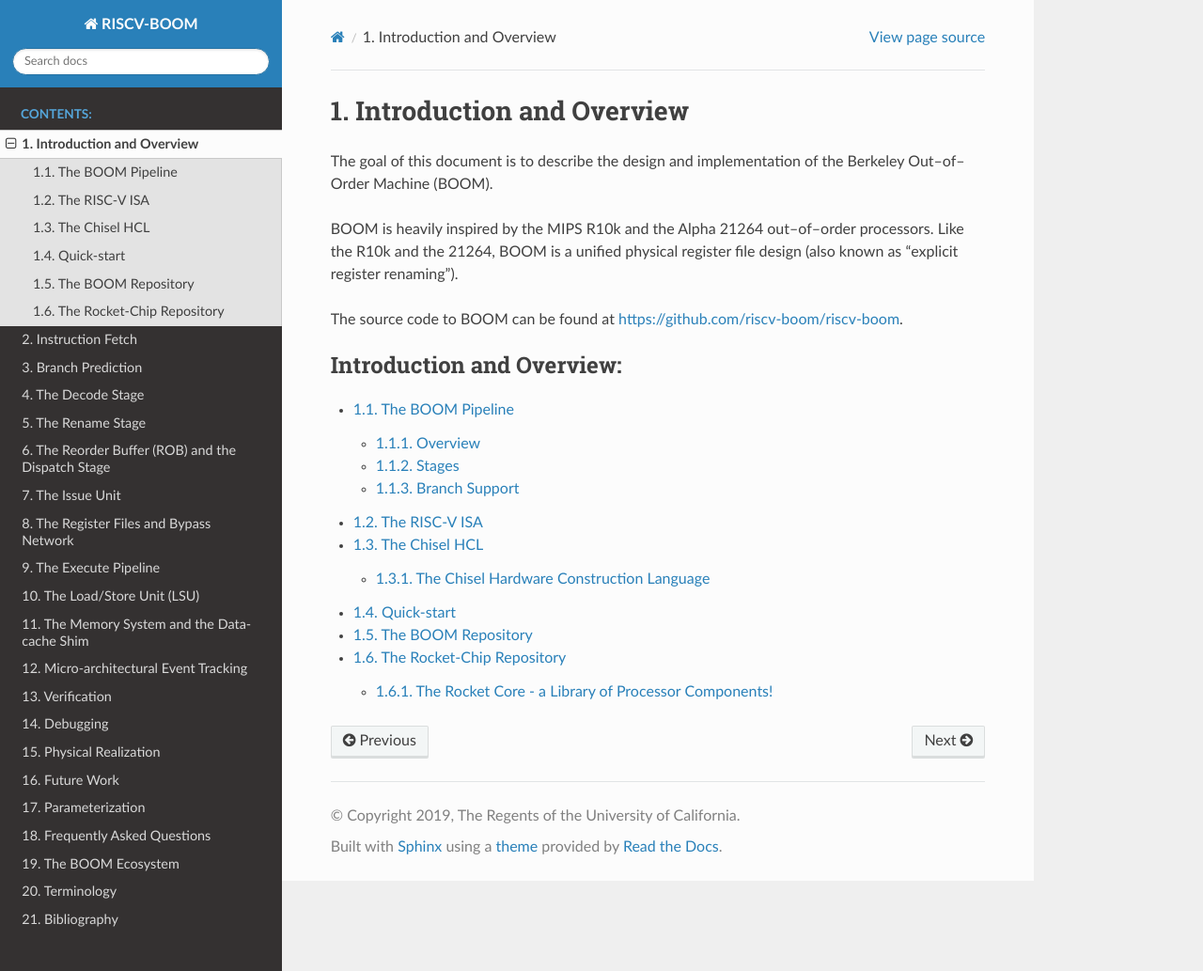
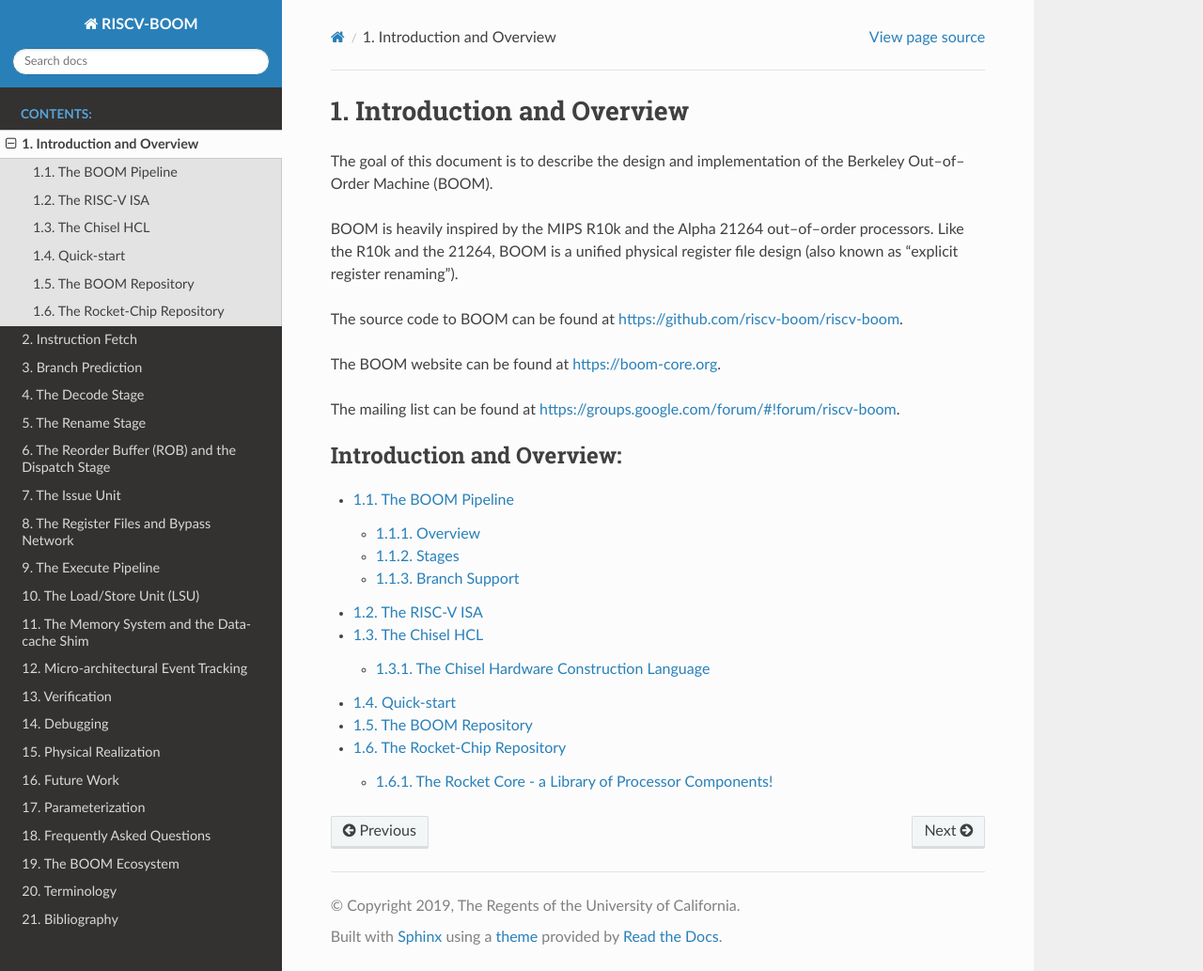
Before and after one commit to riscv-boom/riscv-boom, a Sphinx documentation site: the page built from docs/sections/intro-overview/index.rst, in a window 1280 px wide and 1033 px high. Shown: the whole window at 94% size. Built offline with Sphinx 7.4.7 and the Read the Docs theme 2.0.0, drawn with Linux system fonts in a browser that asks for light colours.

Commit message:
add links to the boom docs

```diff
--- a/docs/sections/intro-overview/index.rst
+++ b/docs/sections/intro-overview/index.rst
@@ -11,6 +11,10 @@ out–of–order processors. Like the R10k and the
 
 The source code to BOOM can be found at https://github.com/riscv-boom/riscv-boom.
 
+The BOOM website can be found at https://boom-core.org.
+
+The mailing list can be found at https://groups.google.com/forum/#!forum/riscv-boom.
+
 .. toctree::
     :maxdepth: 2
     :caption: Introduction and Overview:
```
